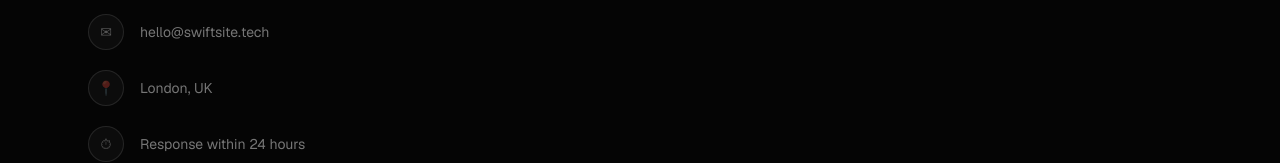
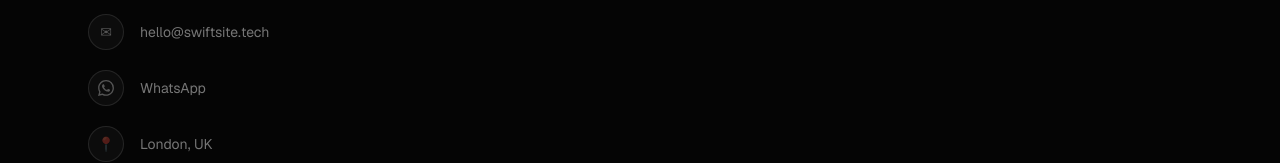
Before and after one commit to Boyns2017/swiftsite, a Next.js app: page /contact in a window 1280 px wide. Shown: the part 777-940 px from the top of the page. Built offline with nearby package versions, Linux system fonts and the light colour scheme.

Commit message:
Update the page...

```diff
--- a/src/app/contact/page.tsx
+++ b/src/app/contact/page.tsx
@@ -55,6 +55,21 @@
                 hello@swiftsite.tech
               </a>
             </div>
+            <a
+              href="https://wa.me/4407821281610"
+              target="_blank"
+              rel="noopener noreferrer"
+              className="flex items-center gap-4 group"
+            >
+              <div className="w-9 h-9 rounded-full border border-white/10 bg-white/[0.03] flex items-center justify-center text-white/30 text-sm shrink-0">
+                <svg className="w-4 h-4" fill="currentColor" viewBox="0 0 24 24">
+                  <path d="M17.472 14.382c-.297-.149-1.758-.867-2.03-.967-.273-.099-.471-.148-.67.15-.197.297-.767.966-.94 1.164-.173.199-.347.223-.644.075-.297-.15-1.255-.463-2.39-1.475-.883-.788-1.48-1.761-1.653-2.059-.173-.297-.018-.458.13-.606.134-.133.298-.347.446-.52.149-.174.198-.298.298-.497.099-.198.05-.371-.025-.52-.075-.149-.669-1.612-.916-2.207-.242-.579-.487-.5-.669-.51-.173-.008-.371-.01-.57-.01-.198 0-.52.074-.792.372-.272.297-1.04 1.016-1.04 2.479 0 1.462 1.065 2.875 1.213 3.074.149.198 2.096 3.2 5.077 4.487.709.306 1.262.489 1.694.625.712.227 1.36.195 1.871.118.571-.085 1.758-.719 2.006-1.413.248-.694.248-1.289.173-1.413-.074-.124-.272-.198-.57-.347m-5.421 7.403h-.004a9.87 9.87 0 01-5.031-1.378l-.361-.214-3.741.982.998-3.648-.235-.374a9.86 9.86 0 01-1.51-5.26c.001-5.45 4.436-9.884 9.888-9.884 2.64 0 5.122 1.03 6.988 2.898a9.825 9.825 0 012.893 6.994c-.003 5.45-4.437 9.884-9.885 9.884m8.413-18.297A11.815 11.815 0 0012.05 0C5.495 0 .16 5.335.157 11.892c0 2.096.547 4.142 1.588 5.945L.057 24l6.305-1.654a11.882 11.882 0 005.683 1.448h.005c6.554 0 11.89-5.335 11.893-11.893a11.821 11.821 0 00-3.48-8.413z"/>
+                </svg>
+              </div>
+              <span className="text-white/45 text-sm group-hover:text-white/70 transition-colors">
+                WhatsApp
+              </span>
+            </a>
             <div className="flex items-center gap-4">
               <div className="w-9 h-9 rounded-full border border-white/10 bg-white/[0.03] flex items-center justify-center text-white/30 text-sm shrink-0">
                 📍
```
